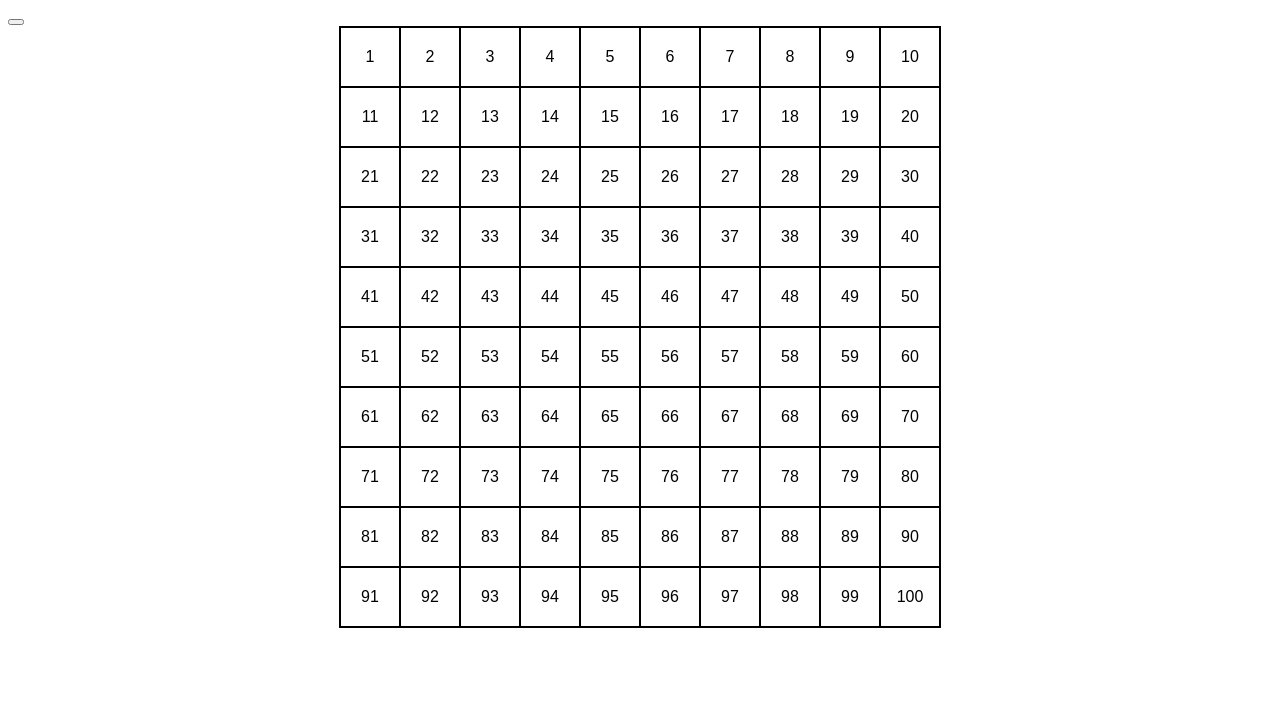
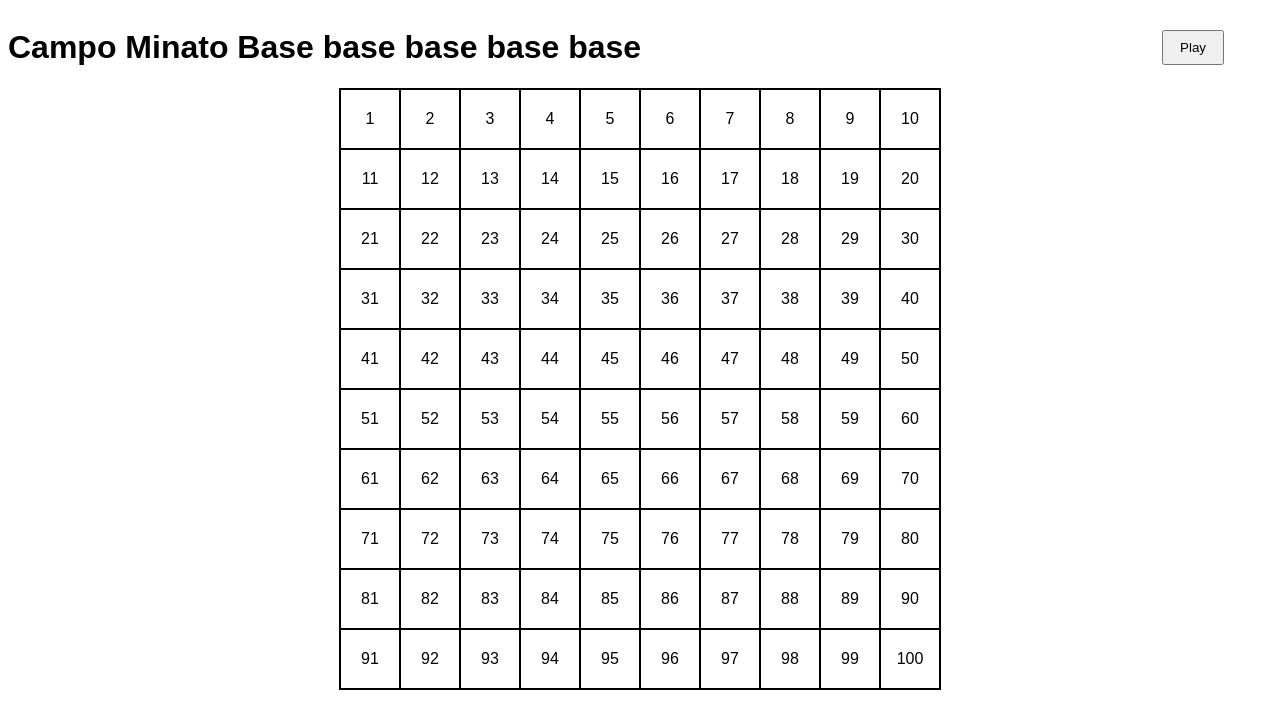
Before and after one commit to ElisabettaMirti/js-campominato-grid, a plain HTML site: page index.html in a window 1280 px wide. Drawn offline with Linux system fonts and the light colour scheme.

Commit message:
aggiunto bottone e titolo con vaghi abbellimenti in css

```diff
--- a/css/style.css
+++ b/css/style.css
@@ -1,5 +1,16 @@
 body{
     font-family: sans-serif;
+}
+
+header{
+    display: flex;
+    justify-content: space-between;
+    align-items: center;
+}
+
+header>button{
+    margin-right: 3rem;
+    padding: .5rem 1rem;
 }
 
 section.grid{
--- a/index.html
+++ b/index.html
@@ -8,7 +8,12 @@
 </head>
 <body>
     <header>
-        <button id="play"></button>
+        <div>
+            <h1>
+                Campo Minato Base base base base base
+            </h1>
+        </div>
+        <button id="play">Play</button>
     </header>
     <main>
         <section class="grid">
```
